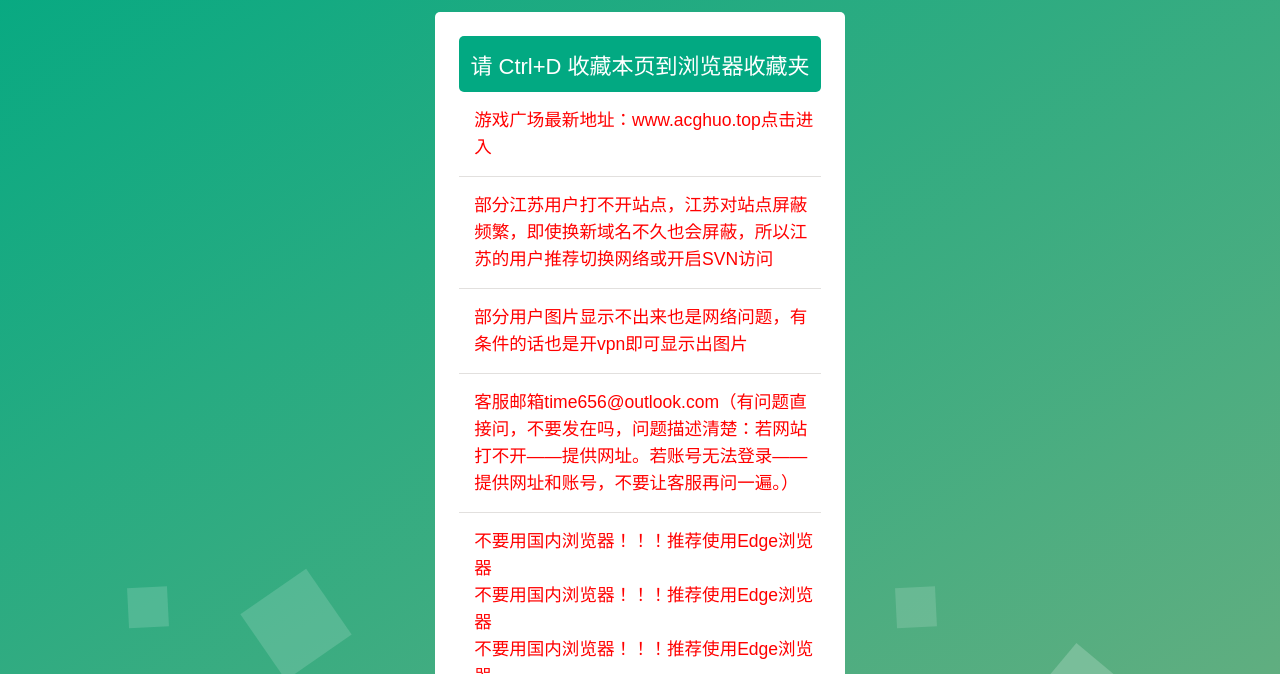
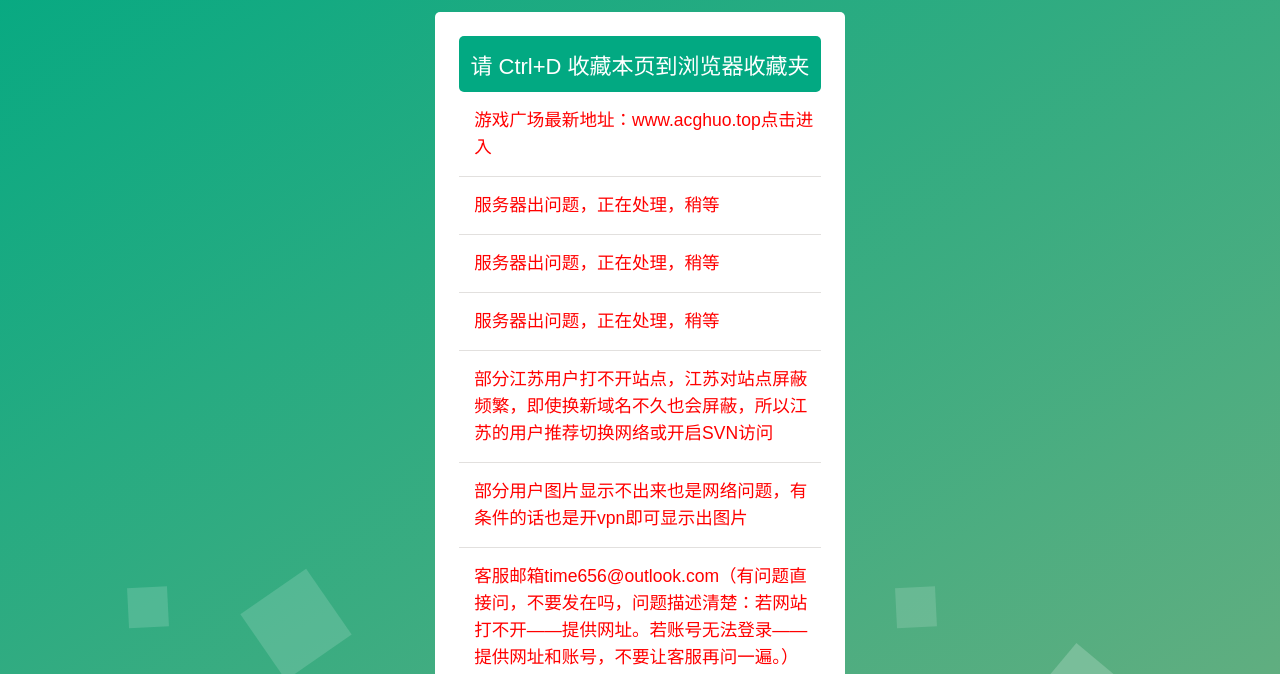
Before and after one commit to xiguazhi2/gezi, a plain HTML site: page index.html in a window 1280 px wide. Shown: the part 126-800 px from the top of the page. Drawn offline with Linux system fonts and the light colour scheme.

Commit message:
Update index.html

```diff
--- a/index.html
+++ b/index.html
@@ -52,6 +52,21 @@
 								</li>
 
 
+								<li>
+
+									<h3><div target="_blank" ><span style="color: #ff0000;"><strong>服务器出问题，正在处理，稍等<br></strong></span></div></h3>
+
+								</li>
+								<li>
+
+									<h3><div target="_blank" ><span style="color: #ff0000;"><strong>服务器出问题，正在处理，稍等<br></strong></span></div></h3>
+
+								</li>
+								<li>
+
+									<h3><div target="_blank" ><span style="color: #ff0000;"><strong>服务器出问题，正在处理，稍等<br></strong></span></div></h3>
+
+								</li>
 								<li>
 
 									<h3><div target="_blank" ><span style="color: #ff0000;"><strong>部分江苏用户打不开站点，江苏对站点屏蔽频繁，即使换新域名不久也会屏蔽，所以江苏的用户推荐切换网络或开启SVN访问<br></strong></span></div></h3>
```
